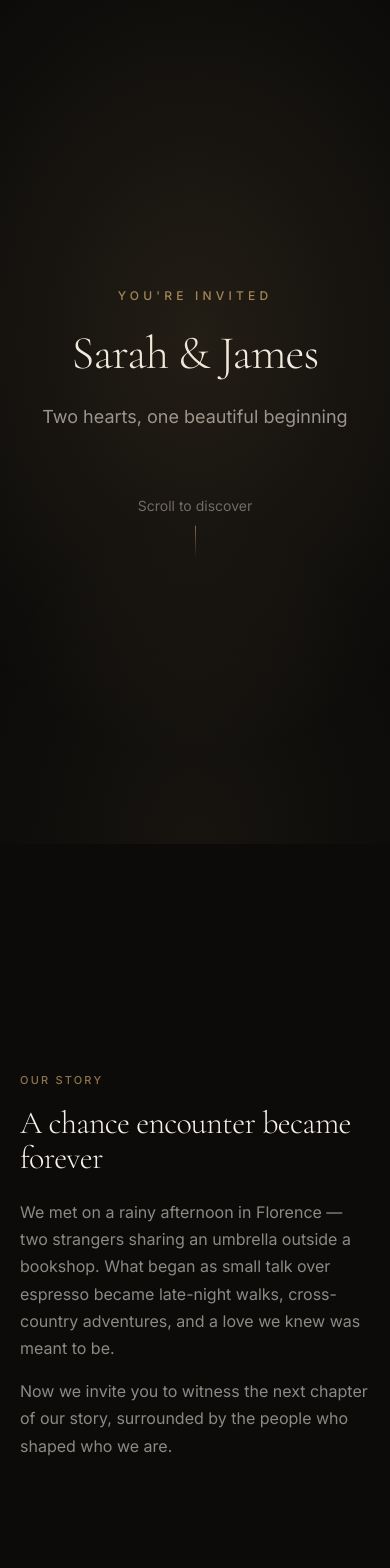
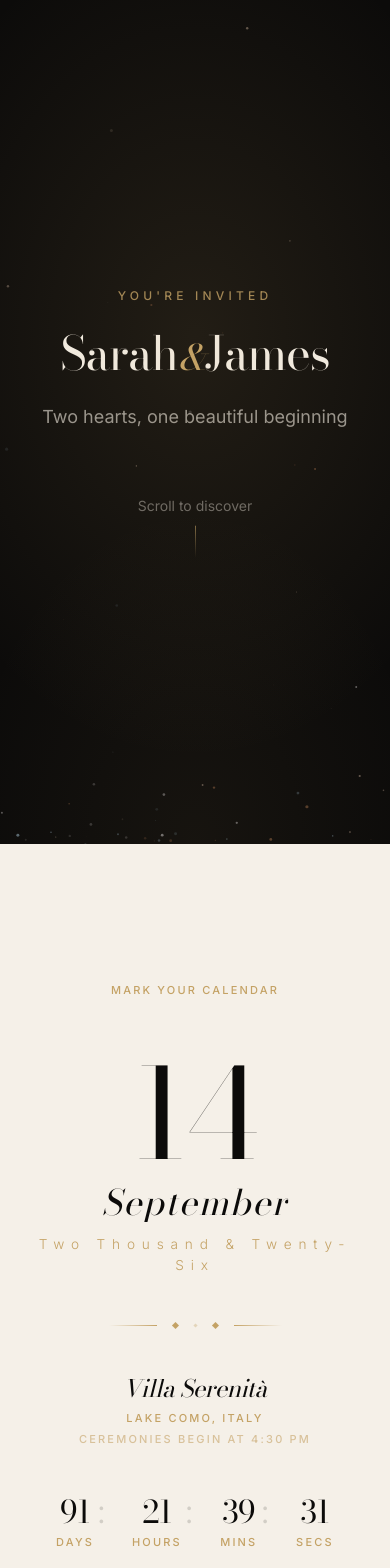
Before and after one commit to nikitaromanchukdev/wedding-site, a Next.js app: page / in a window 390 px wide. Shown: the top 1568 px of the page. Built offline with nearby package versions, Linux system fonts and the light colour scheme.

Commit message:
transfer some styles from mvp

```diff
--- a/src/app/globals.css
+++ b/src/app/globals.css
@@ -29,27 +29,40 @@
   --color-background: var(--background);
   --color-foreground: var(--foreground);
   --font-sans: var(--font-inter);
-  --font-display: var(--font-cormorant);
+  --font-display: var(--font-bodoni);
 }
 
 /* ─── Base ─── */
 html {
   scroll-behavior: smooth;
+  scroll-snap-type: y mandatory;
   -webkit-tap-highlight-color: transparent;
+}
+
+section {
+  scroll-snap-align: start;
 }
 
 body {
   background: var(--background);
   color: var(--foreground);
   font-family: var(--font-inter), system-ui, sans-serif;
-  overflow-x: hidden;
+  overflow-x: clip;
 }
 
 /* ─── Typography utilities ─── */
 .font-display {
-  font-family: var(--font-cormorant), Georgia, serif;
+  font-family: var(--font-bodoni), Georgia, serif;
   font-weight: 300;
   letter-spacing: -0.02em;
+  line-height: 1.1;
+}
+
+.font-display em {
+  font-style: italic;
+  color: var(--champagne);
+  display: inline-block;
+  font-size: 0.75em;
   line-height: 1.1;
 }
 
--- a/src/app/page.tsx
+++ b/src/app/page.tsx
@@ -1,14 +1,14 @@
+import { DateReveal } from "@/components/sections/DateReveal";
 import { Details } from "@/components/sections/Details";
 import { Hero } from "@/components/sections/Hero";
-import { OurStory } from "@/components/sections/OurStory";
 import { Rsvp } from "@/components/sections/Rsvp";
 import { Timeline } from "@/components/sections/Timeline";
 
 export default function Home() {
   return (
-    <main className="relative overflow-x-hidden">
+    <main className="relative overflow-x-clip">
       <Hero />
-      <OurStory />
+      <DateReveal />
       <Details />
       <Timeline />
       <Rsvp />
--- /dev/null
+++ b/src/components/canvas/ParticleCanvas.tsx
@@ -0,0 +1,98 @@
+"use client";
+
+import { useLayoutEffect, useRef } from "react";
+
+const COLORS = ["207,181,158", "185,217,235", "255,250,250", "156,107,72"];
+
+interface Particle {
+  x: number;
+  y: number;
+  vx: number;
+  vy: number;
+  r: number;
+  op: number;
+  life: number;
+  max: number;
+  col: string;
+}
+
+function mkParticle(w: number, h: number, scatter = false): Particle {
+  return {
+    x: Math.random() * w,
+    y: scatter ? Math.random() * h : h + 10,
+    vx: (Math.random() - 0.5) * 0.18,
+    vy: -(Math.random() * 0.35 + 0.08),
+    r: Math.random() * 1.4 + 0.2,
+    op: Math.random() * 0.45 + 0.08,
+    life: 0,
+    max: Math.random() * 350 + 180,
+    col: COLORS[Math.floor(Math.random() * COLORS.length)],
+  };
+}
+
+export function ParticleCanvas() {
+  const canvasRef = useRef<HTMLCanvasElement>(null);
+
+  useLayoutEffect(() => {
+    const canvas = canvasRef.current;
+    if (!canvas) return;
+    const ctx = canvas.getContext("2d");
+    if (!ctx) return;
+
+    let animId: number;
+    let particles: Particle[] = [];
+
+    function resize() {
+      if (!canvas) return;
+      canvas.width = window.innerWidth;
+      canvas.height = window.innerHeight;
+    }
+    resize();
+    window.addEventListener("resize", resize);
+
+    for (let i = 0; i < 70; i++) {
+      particles.push(mkParticle(canvas.width, canvas.height, true));
+    }
+
+    function animate() {
+      if (!canvas || !ctx) return;
+      ctx.clearRect(0, 0, canvas.width, canvas.height);
+      particles = particles.map((p) => {
+        p.x += p.vx;
+        p.y += p.vy;
+        p.life++;
+        const t = p.life / p.max;
+        const a = p.op * (t < 0.1 ? t * 10 : t > 0.85 ? (1 - t) * 6.67 : 1);
+        ctx.beginPath();
+        ctx.arc(p.x, p.y, p.r, 0, Math.PI * 2);
+        ctx.fillStyle = `rgba(${p.col},${a})`;
+        ctx.fill();
+        if (p.life >= p.max || p.y < -5) {
+          return mkParticle(canvas!.width, canvas!.height);
+        }
+        return p;
+      });
+      animId = requestAnimationFrame(animate);
+    }
+    animate();
+
+    const timeout = setTimeout(() => {
+      if (canvas) canvas.style.opacity = "1";
+    }, 800);
+
+    return () => {
+      cancelAnimationFrame(animId);
+      clearTimeout(timeout);
+      window.removeEventListener("resize", resize);
+    };
+  }, []);
+
+  return (
+    <canvas
+      ref={canvasRef}
+      aria-hidden="true"
+      style={{ transition: "opacity 2s ease", opacity: 0 }}
+      className="pointer-events-none fixed inset-0 z-[2]"
+    />
+  );
+}
--- a/src/components/providers/AppProviders.tsx
+++ b/src/components/providers/AppProviders.tsx
@@ -1,11 +1,13 @@
 "use client";
 
+import { ParticleCanvas } from "@/components/canvas/ParticleCanvas";
 import { CursorProvider } from "@/components/cursor/CursorProvider";
 import { LensCursor } from "@/components/cursor/LensCursor";
 
 export function AppProviders({ children }: { children: React.ReactNode }) {
   return (
     <CursorProvider>
+      <ParticleCanvas />
       {children}
       <LensCursor />
     </CursorProvider>
--- /dev/null
+++ b/src/components/sections/DateReveal.tsx
@@ -0,0 +1,185 @@
+"use client";
+
+import { useEffect, useRef, useState } from "react";
+import { site } from "@/resources";
+
+function pad(n: number) {
+  return String(n).padStart(2, "0");
+}
+
+function useCountdown(target: Date) {
+  const [diff, setDiff] = useState(0);
+
+  useEffect(() => {
+    const calc = () => Math.max(0, target.getTime() - Date.now());
+    setDiff(calc());
+    const id = setInterval(() => setDiff(calc()), 1000);
+    return () => clearInterval(id);
+  }, [target]);
+
+  return {
+    days: Math.floor(diff / 86400000),
+    hours: Math.floor((diff % 86400000) / 3600000),
+    minutes: Math.floor((diff % 3600000) / 60000),
+    seconds: Math.floor((diff % 60000) / 1000),
+  };
+}
+
+export function DateReveal() {
+  const sectionRef = useRef<HTMLElement>(null);
+  const [visible, setVisible] = useState(false);
+  const countdown = useCountdown(site.weddingDateTime);
+
+  useEffect(() => {
+    const el = sectionRef.current;
+    if (!el) return;
+    const obs = new IntersectionObserver(
+      ([entry]) => {
+        if (entry.isIntersecting) {
+          setVisible(true);
+          obs.disconnect();
+        }
+      },
+      { threshold: 0.1 },
+    );
+    obs.observe(el);
+    return () => obs.disconnect();
+  }, []);
+
+  return (
+    <section
+      ref={sectionRef}
+      aria-label="Wedding date and venue"
+      className="relative flex min-h-[100dvh] flex-col items-center justify-center overflow-hidden bg-cream px-8 py-[8svh] text-center text-ink"
+    >
+      {/* Eyebrow */}
+      <p
+        className="label mb-12 text-champagne transition-all duration-700"
+        style={{
+          opacity: visible ? 1 : 0,
+          transform: visible ? "translateY(0)" : "translateY(16px)",
+          transitionDelay: "100ms",
+        }}
+      >
+        Mark your calendar
+      </p>
+
+      {/* Giant date */}
+      <div
+        aria-label={`Wedding date: ${site.dateDisplay.day} ${site.dateDisplay.month} ${site.dateDisplay.year}`}
+        style={{
+          clipPath: visible ? "inset(0 0 0% 0)" : "inset(0 0 100% 0)",
+          transition: "clip-path 1.3s cubic-bezier(0.76,0,0.24,1) 0s",
+        }}
+      >
+        <span
+          className="font-display block text-ink leading-[0.85]"
+          style={{ fontSize: "clamp(7rem,32vw,16rem)", fontWeight: 400 }}
+        >
+          {site.dateDisplay.day}
+        </span>
+      </div>
+
+      <div
+        style={{
+          clipPath: visible ? "inset(0 0 0% 0)" : "inset(0 0 100% 0)",
+          transition: "clip-path 1.1s cubic-bezier(0.76,0,0.24,1) 250ms",
+        }}
+      >
+        <span
+          className="font-display block italic text-ink"
+          style={{ fontSize: "clamp(2rem,9vw,5rem)", fontWeight: 400, letterSpacing: "0.04em" }}
+        >
+          {site.dateDisplay.month}
+        </span>
+      </div>
+
+      <div
+        style={{
+          clipPath: visible ? "inset(0 0 0% 0)" : "inset(0 0 100% 0)",
+          transition: "clip-path 0.9s cubic-bezier(0.76,0,0.24,1) 500ms",
+        }}
+      >
+        <span
+          className="mt-3 block text-champagne"
+          style={{ fontSize: "clamp(0.8rem,3.5vw,1.6rem)", fontWeight: 300, letterSpacing: "0.5em" }}
+        >
+          {site.dateDisplay.year}
+        </span>
+      </div>
+
+      {/* Ornamental rule */}
+      <div
+        className="my-12 flex items-center gap-4"
+        aria-hidden="true"
+        style={{
+          opacity: visible ? 1 : 0,
+          transform: visible ? "scaleX(1)" : "scaleX(0.4)",
+          transition: "opacity 0.7s ease 850ms, transform 0.9s cubic-bezier(0.22,1,0.36,1) 850ms",
+        }}
+      >
+        <div className="h-px w-12 bg-gradient-to-r from-transparent to-champagne" />
+        <div className="h-[5px] w-[5px] rotate-45 bg-champagne" />
+        <div className="h-[3px] w-[3px] rotate-45 bg-champagne/35" />
+        <div className="h-[5px] w-[5px] rotate-45 bg-champagne" />
+        <div className="h-px w-12 bg-gradient-to-l from-transparent to-champagne" />
+      </div>
+
+      {/* Venue */}
+      <div
+        style={{
+          opacity: visible ? 1 : 0,
+          transform: visible ? "translateY(0)" : "translateY(18px)",
+          transition: "opacity 0.9s cubic-bezier(0.22,1,0.36,1) 1100ms, transform 0.9s cubic-bezier(0.22,1,0.36,1) 1100ms",
+        }}
+      >
+        <span
+          className="font-display mb-2 block italic text-ink"
+          style={{ fontSize: "clamp(1.5rem,6vw,2.5rem)", fontWeight: 400 }}
+        >
+          {site.venue}
+        </span>
+        <span className="label mb-1 block text-champagne">{site.location}</span>
+        <span className="label block text-champagne/60">{site.dateDisplay.time}</span>
+      </div>
+
+      {/* Countdown */}
+      <div
+        className="mt-12 flex items-start justify-center gap-6"
+        aria-label="Countdown to the wedding"
+        style={{
+          opacity: visible ? 1 : 0,
+          transform: visible ? "translateY(0)" : "translateY(16px)",
+          transition: "opacity 0.9s cubic-bezier(0.22,1,0.36,1) 1350ms, transform 0.9s cubic-bezier(0.22,1,0.36,1) 1350ms",
+        }}
+      >
+        {[
+          { value: countdown.days, label: "Days" },
+          { value: countdown.hours, label: "Hours" },
+          { value: countdown.minutes, label: "Mins" },
+          { value: countdown.seconds, label: "Secs" },
+        ].map(({ value, label }, i) => (
+          <div key={label} className="flex items-start">
+            <div className="flex flex-col items-center gap-1">
+              <span
+                className="font-display min-w-[2ch] text-center text-ink leading-none"
+                style={{ fontSize: "clamp(1.8rem,8vw,3.5rem)", fontWeight: 400 }}
+              >
+                {pad(value)}
+              </span>
+              <span className="label text-champagne">{label}</span>
+            </div>
+            {i < 3 && (
+              <span
+                className="font-display px-1 text-ink/15 leading-none"
+                style={{ fontSize: "clamp(1.8rem,8vw,3.5rem)", fontWeight: 400 }}
+              >
+                :
+              </span>
+            )}
+          </div>
+        ))}
+      </div>
+    </section>
+  );
+}
--- a/src/components/sections/Hero.tsx
+++ b/src/components/sections/Hero.tsx
@@ -1,6 +1,7 @@
 "use client";
 
 import { motion } from "framer-motion";
+import type React from "react";
 import { hero } from "@/resources";
 
 export function Hero() {
@@ -23,7 +24,9 @@ export function Hero() {
         transition={{ duration: 1.2, delay: 0.4, ease: [0.22, 1, 0.36, 1] }}
         className="font-display text-display-xl text-cream"
       >
-        {hero.couple}
+        {hero.couple.split(" & ").reduce<React.ReactNode[]>((acc, part, i) =>
+          i === 0 ? [part] : [...acc, <em key="amp"> &amp; </em>, part],
+        [])}
       </motion.h1>
 
       <motion.p
--- a/src/components/sections/OurStory.tsx
+++ b/src/components/sections/OurStory.tsx
@@ -1,29 +1 @@
-"use client";
-
-import { ScrollReveal } from "@/components/motion/ScrollReveal";
-import { Section } from "@/components/ui/Section";
-import { story } from "@/resources";
-
-export function OurStory() {
-  return (
-    <Section id="story">
-      <ScrollReveal>
-        <p data-reveal className="label mb-4 text-champagne/70">
-          {story.label}
-        </p>
-        <h2 data-reveal className="font-display text-display-md text-cream">
-          {story.title}
-        </h2>
-        {story.paragraphs.map((paragraph, index) => (
-          <p
-            key={paragraph}
-            data-reveal
-            className={`text-body text-cream/55 ${index === 0 ? "mt-6" : "mt-4"}`}
-          >
-            {paragraph}
-          </p>
-        ))}
-      </ScrollReveal>
-    </Section>
-  );
-}
+// removed — section deleted per design update
--- a/src/resources/index.ts
+++ b/src/resources/index.ts
@@ -3,7 +3,6 @@ export { googleForm, getGoogleFormActionUrl, getGoogleFormEntryId, isGoogleFormC
 export type { RsvpFieldName } from "./forms";
 
 export { hero } from "./sections/hero";
-export { story } from "./sections/story";
 export { details } from "./sections/details";
 export { timeline } from "./sections/timeline";
 export { rsvp } from "./sections/rsvp";
--- a/src/resources/site.ts
+++ b/src/resources/site.ts
@@ -1,6 +1,13 @@
 export const site = {
   couple: "Sarah & James",
   date: "Saturday, September 14, 2026",
+  weddingDateTime: new Date("2026-09-14T16:30:00"),
+  dateDisplay: {
+    day: "14",
+    month: "September",
+    year: "Two Thousand & Twenty-Six",
+    time: "Ceremonies begin at 4:30 PM",
+  },
   venue: "Villa Serenità",
   location: "Lake Como, Italy",
   tagline: "Two hearts, one beautiful beginning",
```
Also changed, not shown: src/app/layout.tsx (+6 -5 lines).
